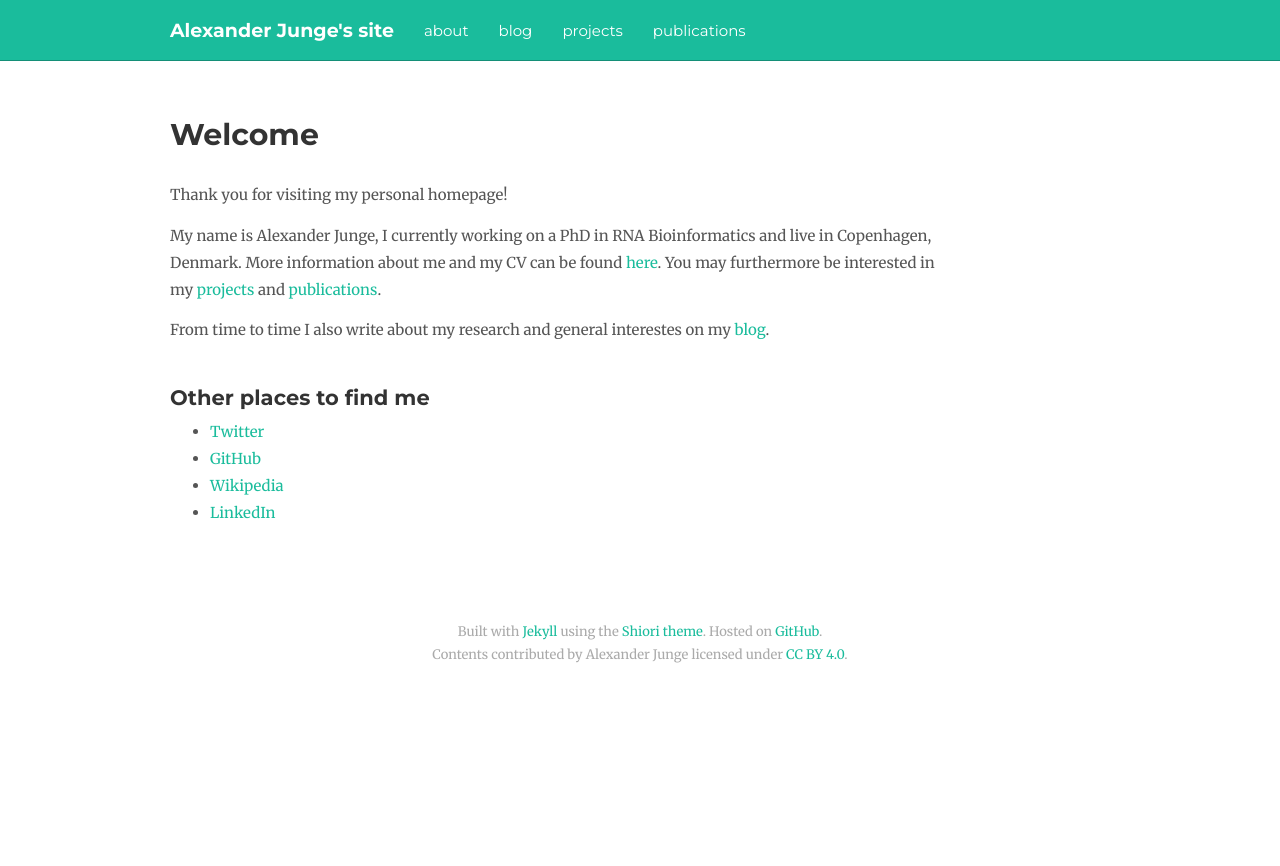
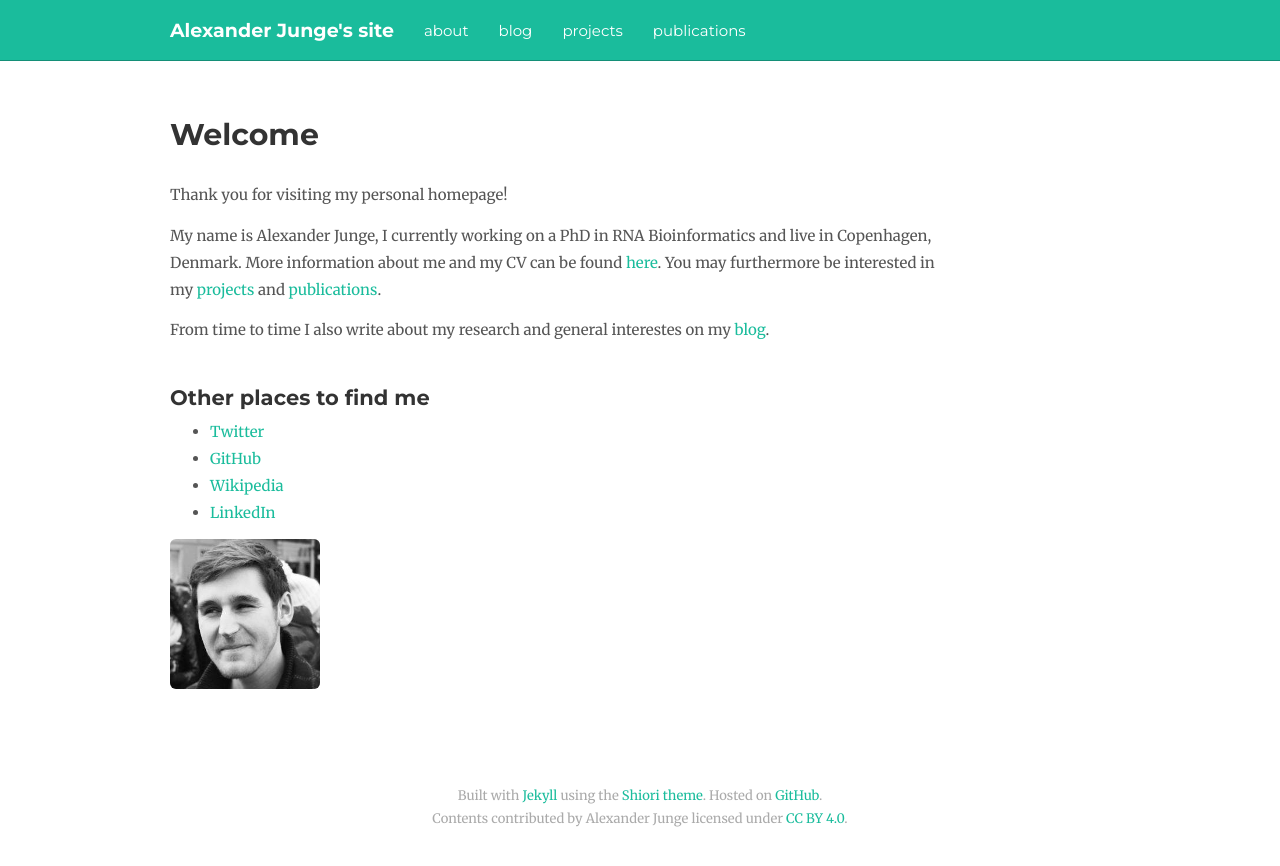
Before and after one commit to JungeAlexander/JungeAlexander.github.io, a Jekyll site: the page built from index.md, in a window 1280 px wide. Shown: the top 866 px of the page. Built offline with Jekyll 4.4.1, drawn with Linux system fonts in a browser that asks for light colours; nearby versions of some CDN libraries; comment, search, counter and statistics services are not loaded.

Commit message:
add profile picture to index

```diff
--- a/index.md
+++ b/index.md
@@ -16,3 +16,5 @@ From time to time I also write about my research and general interestes on my [b
 - [GitHub](https://github.com/JungeAlexander)
 - [Wikipedia](https://en.wikipedia.org/wiki/User:AlexanderJunge)
 - [LinkedIn](https://www.linkedin.com/in/alexanderjunge)
+
+![Profile picture](assets/alexander-junge.png)
```
Also changed, not shown: assets/alexander-junge.png (added).
